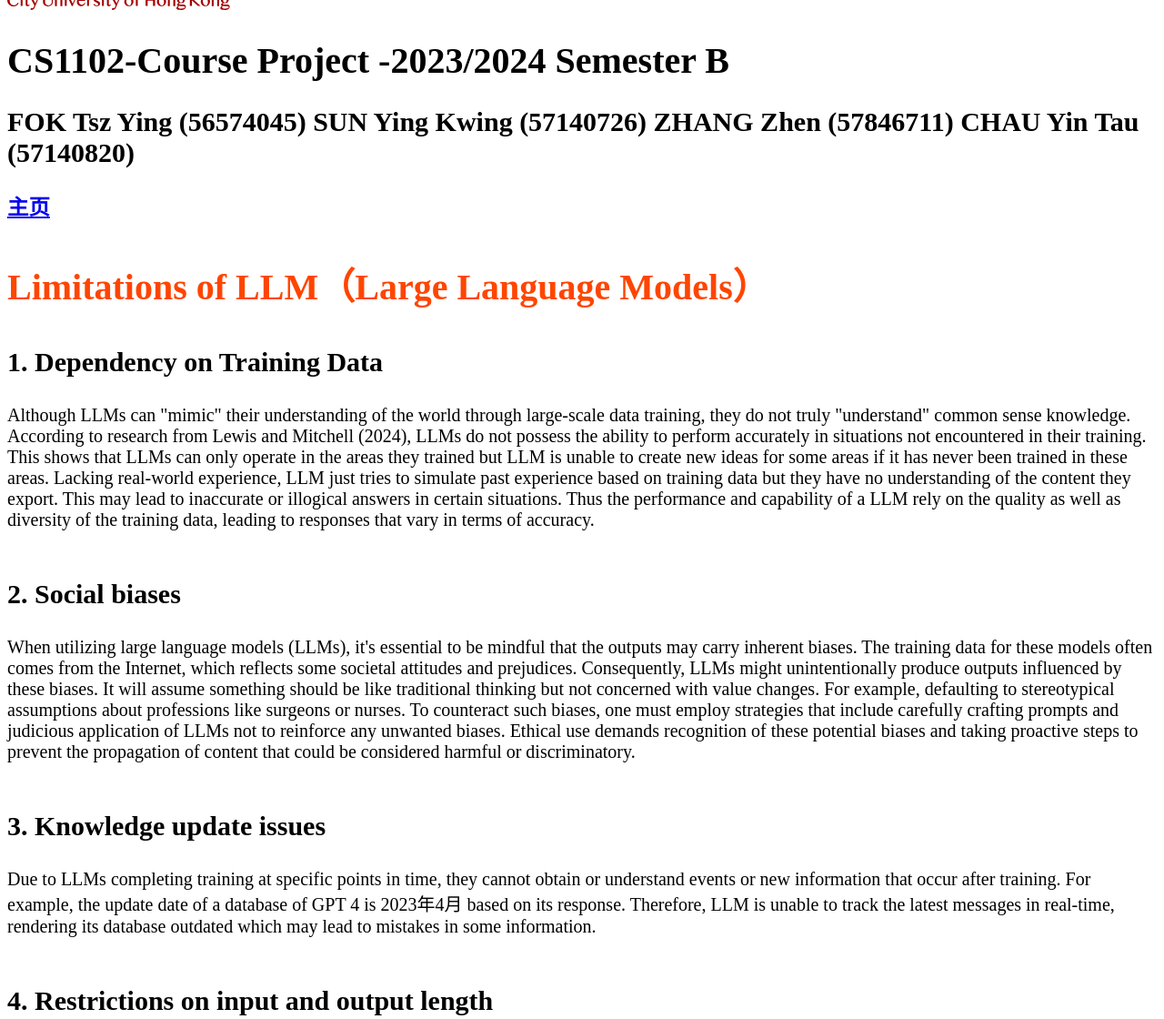
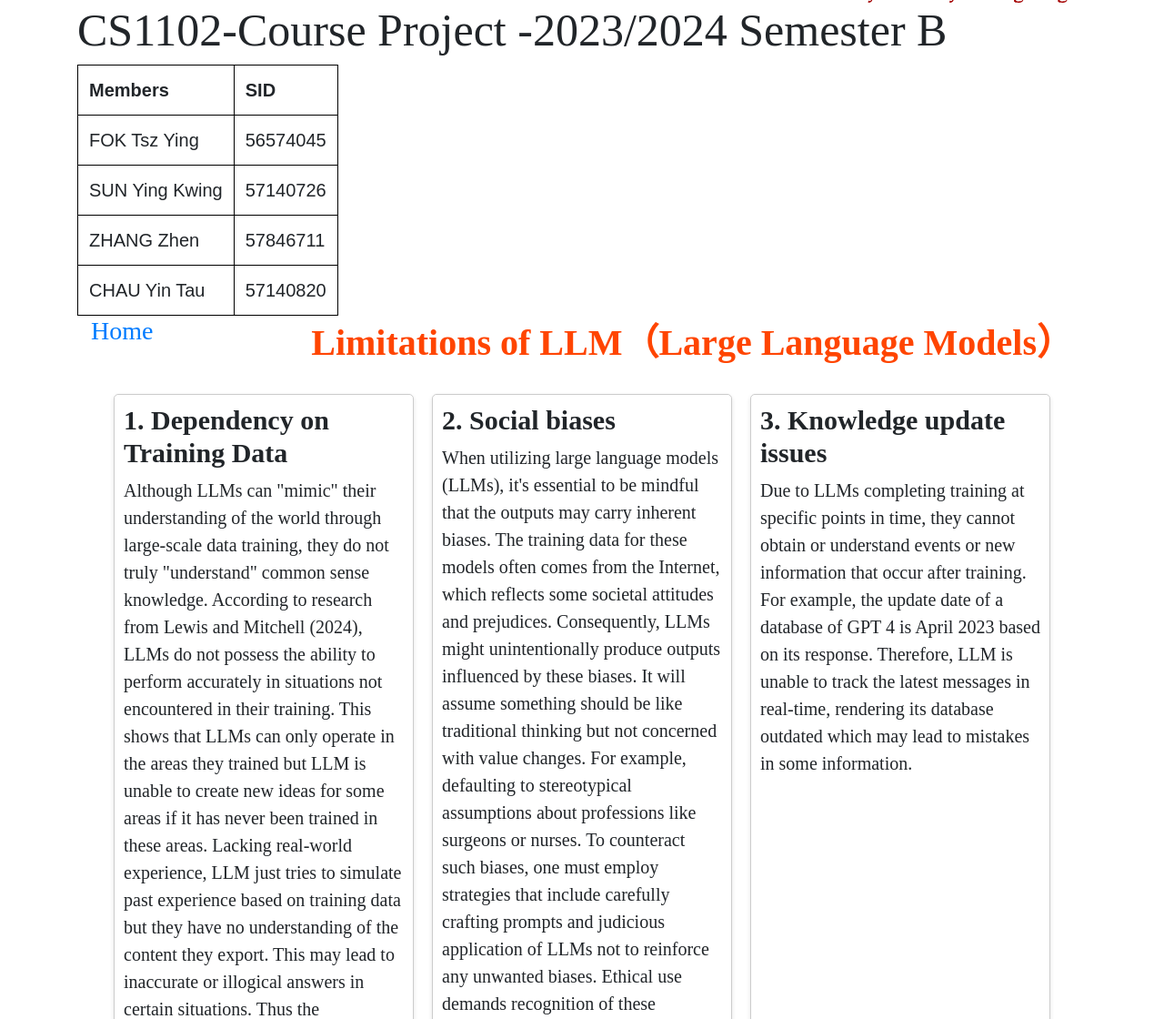
Before and after one commit to maizz25/cs1102-group-project, a plain HTML site: page index.html in a window 1280 px wide. Shown: the part 147-1267 px from the top of the page at 91% size. Drawn offline with nearby package versions, Linux system fonts and the light colour scheme.

Commit message:
Update index.html

```diff
--- a/index.html
+++ b/index.html
@@ -2,9 +2,13 @@
 
 <html>
 <head>
-    <title>CS1102 Group Project</title>
+    <div class="container">
+    <link href="https://stackpath.bootstrapcdn.com/bootstrap/4.5.2/css/bootstrap.min.css" rel="stylesheet">
+    <h1>CS1102 Group Project</h1>
     <style>
-
+    .h1 {
+  font-size: 50px; /* 设置大标题的字体大小 */
+                                            }
         .big-content-title{font-weight: bold;  /* 加粗字体 */
                     font-size: 40px;    /* 增大字号 */
                                                          }
@@ -15,11 +19,99 @@
         body{font-family: 'Times New Roman', Times, serif;
         font-size: 20px
                         }
- </style>
+
+
+    </style>
+
+
+
+<meta charset="UTF-8">
+<meta name="viewport" content="width=device-width, initial-scale=1.0">
+<title>Card Design Example</title>
+
+
+<meta charset="UTF-8">
+<meta name="viewport" content="width=device-width, initial-scale=1.0">
+<title>Text Boxes Example</title>
+
+
+<style>
+  /* 设置通用的容器（框）样式 */
+  .text-box {
+    border: 1px solid #ccc;
+    margin: 10px;
+    padding: 10px;
+    border-radius: 5px;
+    box-shadow: 0 2px 5px rgba(0,0,0,0.1);
+  }
+
+  /* 为了响应式设计，我们使用了百分比宽度 */
+  .text-box {
+    width: calc(33.333% - 20px); /* 减去margin的宽度 */
+    display: inline-block; /* 让框并排显示 */
+    vertical-align: top; /* 确保并排的框顶部对齐 */
+  }
+
+  /* 在小屏幕上，让框占据全部宽度 */
+  @media (max-width: 767px) {
+    .text-box {
+      width: 100%;
+    }
+  }
+</style>
+
+
+<style>
+    table{
+        border: 1px solid black;
+        font-family:arial;
+        style=border-collapse:collapse
+    }
+
+    td,th{
+        border: 1px solid black;
+        padding:12px}
+
+    button {
+        background-color:lightyellow;
+        margin:4px 2px;
+        cursor: pointer;
+    }
+</style>
+
+<style> /* 用来调整不同的block */
+.container {
+    display: flex;
+    flex-wrap: wrap;
+    justify-content: space-between;
+  }
+
+  .text-box {
+    width: calc(33.333% - 20px); /* 根据需要调整 */
+    margin: 10px;
+    /* 其他样式保持不变 */
+  }
+
+  .wide-box {
+  flex: 1 0 calc(66.666% - 20px); /* 使这个框比其他的宽两倍 */
+}
+
+.text-box:not(.wide-box) {
+  flex: 1 0 calc(33.333% - 20px); /* 原来的宽度定义 */
+}
+
+</style>
+
 
 </head>
 
+
+
+
+
+
 <body>
+
 
   <img src="CityU.png" alt=CityU >
 
@@ -29,66 +121,133 @@
     };
 </script>
 
-<h1 class="h1"> CS1102-Course Project -2023/2024 Semester B  </h1>
+<script>  // 平滑滚动 //
+document.querySelectorAll('a[href^="#"]').forEach(anchor => {
+    anchor.addEventListener('click', function (e) {
+        e.preventDefault();
+        document.querySelector(this.getAttribute('href')).scrollIntoView({
+            behavior: 'smooth'
+        });
+    });
+});
+</script>
 
-<h2>
-     FOK Tsz Ying (56574045)  SUN Ying Kwing (57140726)
-     ZHANG Zhen (57846711) CHAU Yin Tau (57140820)
-</h2>
+<link rel="stylesheet" href="https://cdnjs.cloudflare.com/ajax/libs/animate.css/4.1.1/animate.min.css"/>    <!-- 动态文字 -->
+<h1 class="h1 animate__animated animate__bounce">CS1102-Course Project -2023/2024 Semester B</h1>
 
+
+<table>
+    <tr>
+        <th style="font-size:20px;">Members</th>
+        <th style="font-size:20px;">SID</th>
+    </tr>
+    <tr>
+        <td style="font-size:20px;">FOK Tsz Ying</td>
+        <td style="font-size:20px;">56574045</td>
+    </tr>
+    <tr>
+       <td style="font-size:20px;">SUN Ying Kwing</td>
+       <td style="font-size:20px;">57140726</td>
+    </tr>
+    <tr>
+       <td style="font-size:20px;">ZHANG Zhen</td>
+       <td style="font-size:20px;">57846711</td>
+    </tr>
+    <tr>
+       <td style="font-size:20px;">CHAU Yin Tau</td>
+       <td style="font-size:20px;">57140820</td>
+    </tr>
+  </table>
+
+  <div class="container">
 <h3>
-    <a href= https://maysunmay.github.io/CS1102LLMs> 主页 </a>
+    <a href= https://maysunmay.github.io/CS1102LLMs> Home </a>
 </h3>
 
 
 <p class="big-content-title"; style="color: orangered;">Limitations of LLM（Large Language Models）</p>
-<p class="small-content-title">1. Dependency on Training Data</p>
+
+<!--block1-->
+<div class="container">
+<div class="text-box">
+    <h2 class="small-content-title">1. Dependency on Training Data</h2>
     Although LLMs can "mimic" their understanding of the world through large-scale data training, they do not truly "understand" common sense knowledge. According to research from Lewis and Mitchell (2024), LLMs do not possess the ability to perform accurately in situations not encountered in their training. This shows that LLMs can only operate in the areas they trained but LLM is unable to create new ideas for some areas if it has never been trained in these areas.  Lacking real-world experience, LLM just tries to simulate past experience based on training data but they have no understanding of the content they export. This may lead to inaccurate or illogical answers in certain situations. Thus the performance and capability of a LLM rely on the quality as well as diversity of the training data, leading to responses that vary in terms of accuracy.<br>
     <br>
-    <p class="small-content-title">2. Social biases</p>
-    When utilizing large language models (LLMs), it's essential to be mindful that the outputs may carry inherent biases. The training data for these models often comes from the Internet, which reflects some societal attitudes and prejudices. Consequently, LLMs might unintentionally produce outputs influenced by these biases. It will assume something should be like traditional thinking but not concerned with value changes. For example, defaulting to stereotypical assumptions about professions like surgeons or nurses. To counteract such biases, one must employ strategies that include carefully crafting prompts and judicious application of LLMs not to reinforce any unwanted biases. Ethical use demands recognition of these potential biases and taking proactive steps to prevent the propagation of content that could be considered harmful or discriminatory.<br>
-    <br>
-    <p class="small-content-title">3. Knowledge update issues</p>
-    Due to LLMs completing training at specific points in time, they cannot obtain or understand events or new information that occur after training. For example, the update date of a database of GPT 4 is 2023年4月 based on its response. Therefore, LLM is unable to track the latest messages in real-time, rendering its database outdated which may lead to mistakes in some information.<br>
-    <br>
-    <p class="small-content-title">4. Restrictions on input and output length</p>
-LLM has restrictions on input and output length. For example, according to the documentation of GPT-4, its text input is limited to 25,000 words, which means that users must express their queries or instructions within a certain number of words. This makes it impossible for LLM to process a large amount of text simultaneously, such as legal documents or books. Therefore, users must split the complete text into several parts and input them separately, which takes longer and reduces usage efficiency. In addition, LLM also has a limit on the output length. According to OpenAI's statement in the document(2024), the context length of GPT-4 is now limited to 8192 tokens, which means that 8,192 tokens can represent approximately 6,000 to 7,000 English words. For applications that require a large amount of text, The current length of requirements, such as legal documents and books, may not necessarily meet user needs. Therefore, for LLM, restrictions on input and output text affect the user experience.
+        </div>
+
+<!--block2-->
+<div class="text-box">
+    <h2 class="small-content-title">2. Social biases</h2>
+    <p>When utilizing large language models (LLMs), it's essential to be mindful that the outputs may carry inherent biases. The training data for these models often comes from the Internet, which reflects some societal attitudes and prejudices. Consequently, LLMs might unintentionally produce outputs influenced by these biases. It will assume something should be like traditional thinking but not concerned with value changes. For example, defaulting to stereotypical assumptions about professions like surgeons or nurses. To counteract such biases, one must employ strategies that include carefully crafting prompts and judicious application of LLMs not to reinforce any unwanted biases. Ethical use demands recognition of these potential biases and taking proactive steps to prevent the propagation of content that could be considered harmful or discriminatory.</p>
+</div>
+
+<!--block3-->
+<div class="text-box">
+    <h2 class="small-content-title">3. Knowledge update issues</h2>
+    <p>Due to LLMs completing training at specific points in time, they cannot obtain or understand events or new information that occur after training. For example, the update date of a database of GPT 4 is April 2023 based on its response. Therefore, LLM is unable to track the latest messages in real-time, rendering its database outdated which may lead to mistakes in some information.<br></p>
+  </div>
+
+
+
+
+ <!--block4-->
+ <div class="text-box wide-box">
+    <h2 class="small-content-title">4. Restrictions on input and output length</h2>
+    <p>LLM has restrictions on input and output length. For example, according to the documentation of GPT-4, its text input is limited to 25,000 words, which means that users must express their queries or instructions within a certain number of words. This makes it impossible for LLM to process a large amount of text simultaneously, such as legal documents or books. Therefore, users must split the complete text into several parts and input them separately, which takes longer and reduces usage efficiency. In addition, LLM also has a limit on the output length. According to OpenAI's statement in the document(2024), the context length of GPT-4 is now limited to 8192 tokens, which means that 8,192 tokens can represent approximately 6,000 to 7,000 English words. For applications that require a large amount of text, The current length of requirements, such as legal documents and books, may not necessarily meet user needs. Therefore, for LLM, restrictions on input and output text affect the user experience.</p>
+  </div>
+
+.
 <br>
     </p>
 
     <br>
     <br>
     <br>
-
+    <br>
+    <br>
+    <div class="container">
 <p class="big-content-title" style="color: green;">
     Suggestions of Mitigate Limitations<br>
 </p>
+
 
 <p>
 Currently, there are no effective solutions for the issues of understanding problems and the limitation of content in large language models (LLMs). We can only anticipate advancements in AI technology to mitigate these two challenges. However, the other three limitations can be addressed through specific measures.<br>
 <br>
 
-<p class="small-content-title">1. Reducing Bias and Inequity through Extensive Training Data<br></p>
-Careful selection and preprocessing of training data are necessary to eliminate potential biases. Moreover, employing a vast array of training materials from diverse sources within the same domain can also help reduce bias. The reason is that there are some training materials with slight mistakes and many training resources in one domain can avoid these mistakes as much as possible. <br>
+<!--block5-->
+<div class="text-box">
+    <h2 class="small-content-title">1. Reducing Bias and Inequity through Extensive Training Data</h2>
+    <p>Careful selection and preprocessing of training data are necessary to eliminate potential biases. Moreover, employing a vast array of training materials from diverse sources within the same domain can also help reduce bias. The reason is that there are some training materials with slight mistakes and many training resources in one domain can avoid these mistakes as much as possible. <br></p>
+
+</div>
 <br>
 
-<p class="small-content-title">2. Regular Model Updates<br></p>
-Regular updating of LLM databases is essential to incorporate new data and events. Explorations of online learning technologies allowing models to update their knowledge bases in real time are also beneficial. For example, there are some LLMs that start to connect to the Internet and the model can directly collect information via Internet search results such as Copilot from Microsoft. <br>
-<br>
+<!--block6-->
+<div class="text-box">
+    <h2 class="small-content-title">2. Regular Model Updates<br></h2>
+    <p>Regular updating of LLM databases is essential to incorporate new data and events. Explorations of online learning technologies allowing models to update their knowledge bases in real time are also beneficial. For example, there are some LLMs that start to connect to the Internet and the model can directly collect information via Internet search results such as Copilot from Microsoft. <br>
+    </p>
+  </div>
 
-<p class="small-content-title">3. Upload document/embedding layer<br></p>
-In order to solve the problem of LLM text limitations, users can first place the text in a document, such as a PDF document, and then embed the document into LLM, thereby directly accessing the required small part of the content in the embedded document. According to Klarity's approach, embedding is a way of representing content as a simple sequence of numbers, which makes it faster to perform other operations. Rather than simply feeding large amounts of text into an LLM, Klarity uses embedding layers to select the parts of a document that are most relevant to a specific query and then processes only those parts. By processing only part of the content, the text limitati<br>
+<!--block7-->
+  <div class="text-box">
+    <h2 class="small-content-title">3. Upload document/embedding layer<br></h2>
+    <p>In order to solve the problem of LLM text limitations, users can first place the text in a document, such as a PDF document, and then embed the document into LLM, thereby directly accessing the required small part of the content in the embedded document. According to Klarity's approach, embedding is a way of representing content as a simple sequence of numbers, which makes it faster to perform other operations. Rather than simply feeding large amounts of text into an LLM, Klarity uses embedding layers to select the parts of a document that are most relevant to a specific query and then processes only those parts. By processing only part of the content, the text limitati<br></p>
+  </div>
+
+
 
 </p>
 
-<p>
-    Next, we will talk about our <a href= https://www.cityu.edu.hk>Discovery.</a>
+<p style="font-size: 40px;">
+    Next, we will talk about our <a href="https://www.cityu.edu.hk">Discovery</a>.
 </p>
 
 <br>
 <br>
 
-
+<div class="container">
     <p class="small-content-title">Reference</p>
 <ol>
     <li>Lewis, M., & Mitchell, M. (2024). Using Counterfactual Tasks to Evaluate the Generality of Analogical Reasoning in Large Language Models. arXiv. https://doi.org/10.48550/arXiv.2402.08955</li>
```
